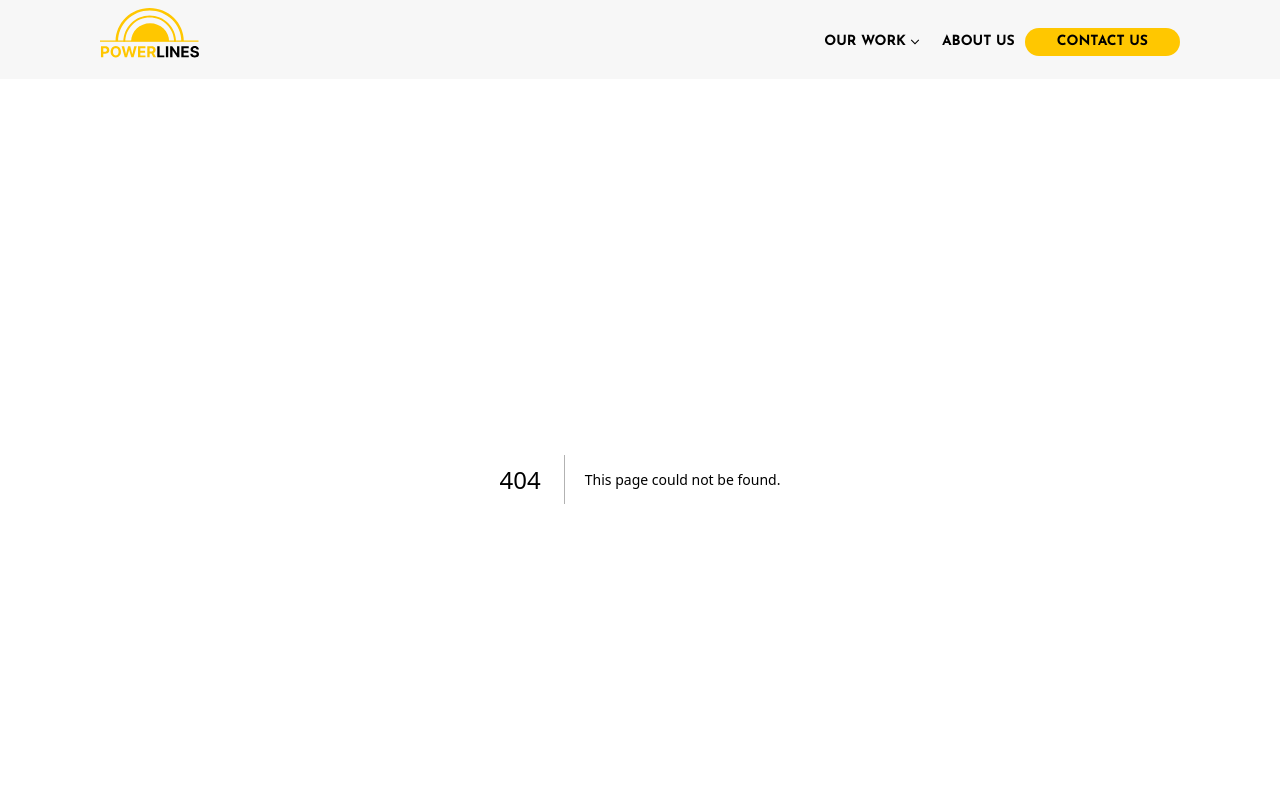
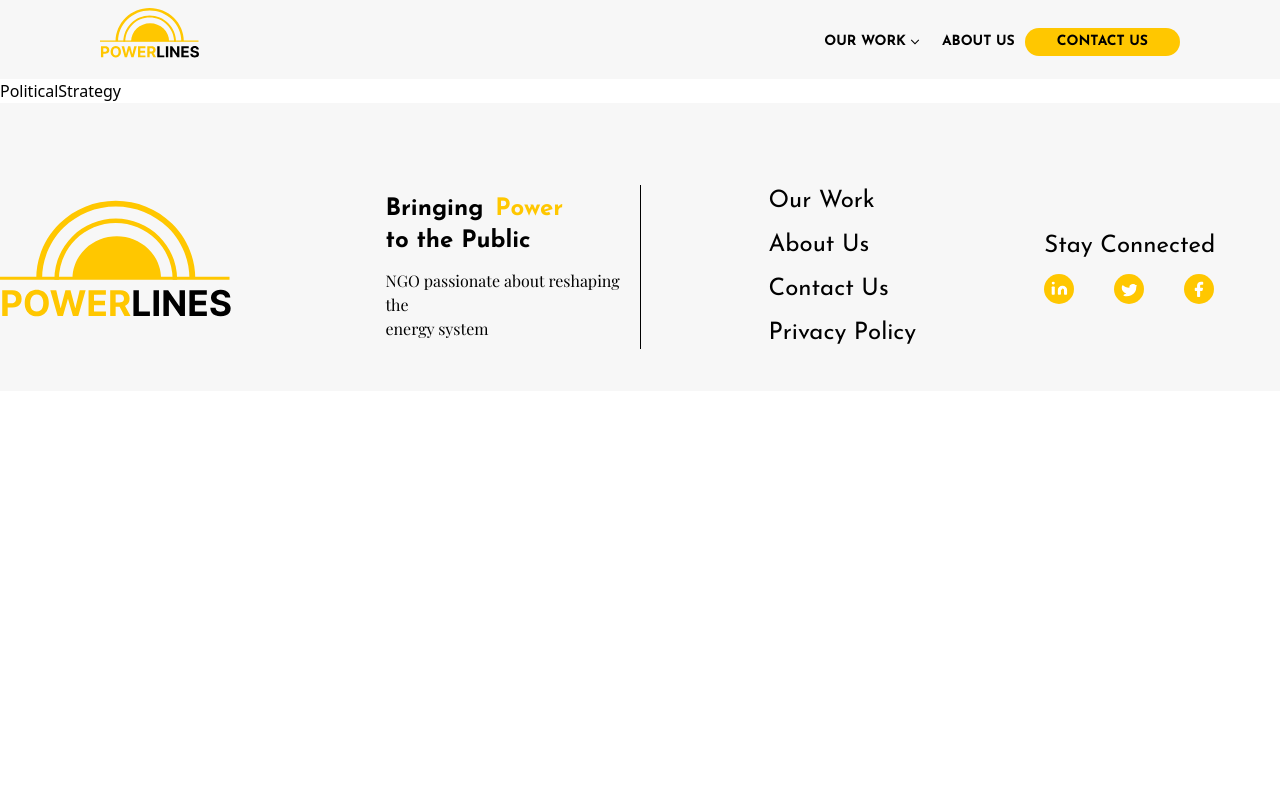
Before and after one commit to wolfy1313/powerlines-website, a Next.js app: page /political-strategy in a window 1280 px wide. Before the commit this address had no page. Shown: the top 800 px of the page. Built offline with nearby package versions, Linux system fonts and the light colour scheme; a web font is replaced by a local one.

Commit message:
create PoliticalStrategy.tsx | create app/political-strategy/page.tsx

```diff
--- /dev/null
+++ b/src/app/political-strategy/page.tsx
@@ -0,0 +1,12 @@
+import PoliticalStrategy from '@/pages/PoliticalStrategy'
+import React from 'react'
+
+function page() {
+  return (
+    <section>
+      <PoliticalStrategy />
+    </section>
+  )
+}
+
+export default page
--- /dev/null
+++ b/src/pages/PoliticalStrategy.tsx
@@ -0,0 +1,9 @@
+import React from 'react'
+
+function PoliticalStrategy() {
+  return (
+    <div>PoliticalStrategy</div>
+  )
+}
+
+export default PoliticalStrategy
```
